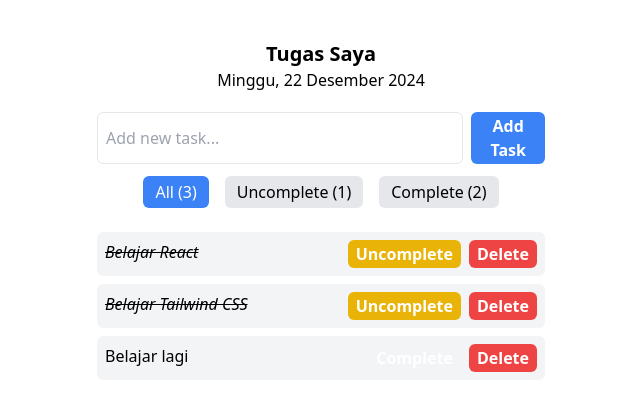
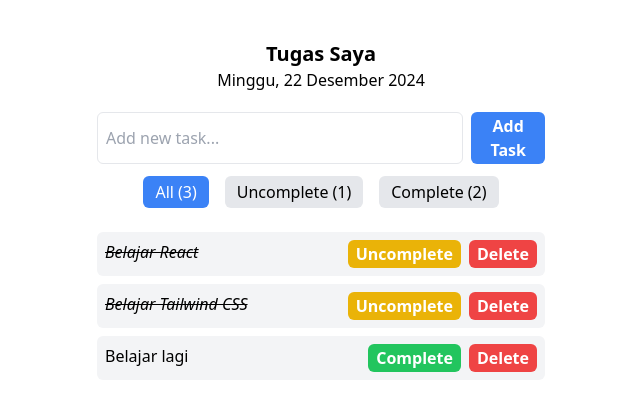
Before and after one commit to hudas9/gdgoc-nf-frontend, a React (Vite) app: page / in a window 1280 px wide. Shown: the top 410 px of the page, without its empty margins (319-959 px from the left). Built offline with nearby package versions, Linux system fonts and the light colour scheme.

Commit message:
fix color button

```diff
--- a/src/App.css
+++ b/src/App.css
@@ -635,6 +635,11 @@ video {
   background-color: rgb(229 231 235 / var(--tw-bg-opacity, 1));
 }
 
+.bg-green-500 {
+  --tw-bg-opacity: 1;
+  background-color: rgb(34 197 94 / var(--tw-bg-opacity, 1));
+}
+
 .bg-red-500 {
   --tw-bg-opacity: 1;
   background-color: rgb(239 68 68 / var(--tw-bg-opacity, 1));
@@ -704,6 +709,11 @@ video {
   background-color: rgb(37 99 235 / var(--tw-bg-opacity, 1));
 }
 
+.hover\:bg-green-600:hover {
+  --tw-bg-opacity: 1;
+  background-color: rgb(22 163 74 / var(--tw-bg-opacity, 1));
+}
+
 .hover\:bg-red-600:hover {
   --tw-bg-opacity: 1;
   background-color: rgb(220 38 38 / var(--tw-bg-opacity, 1));
```
